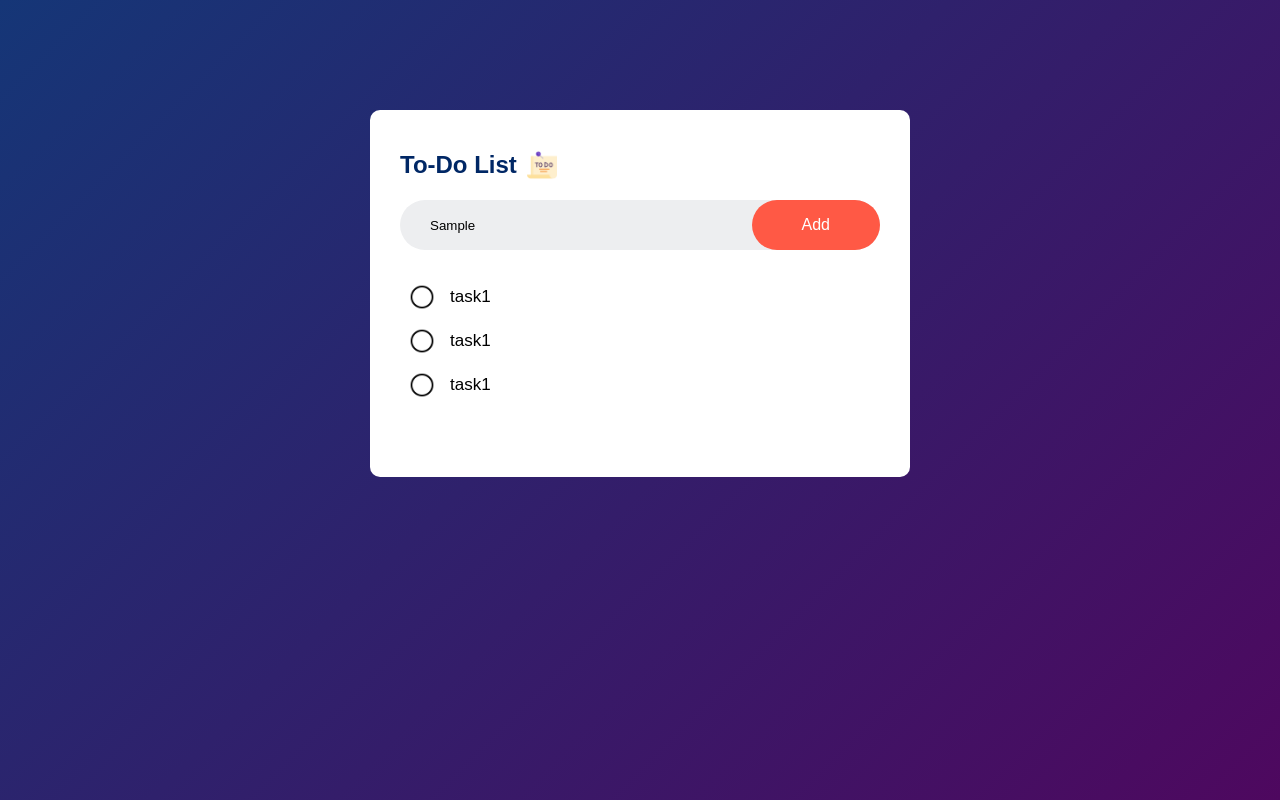
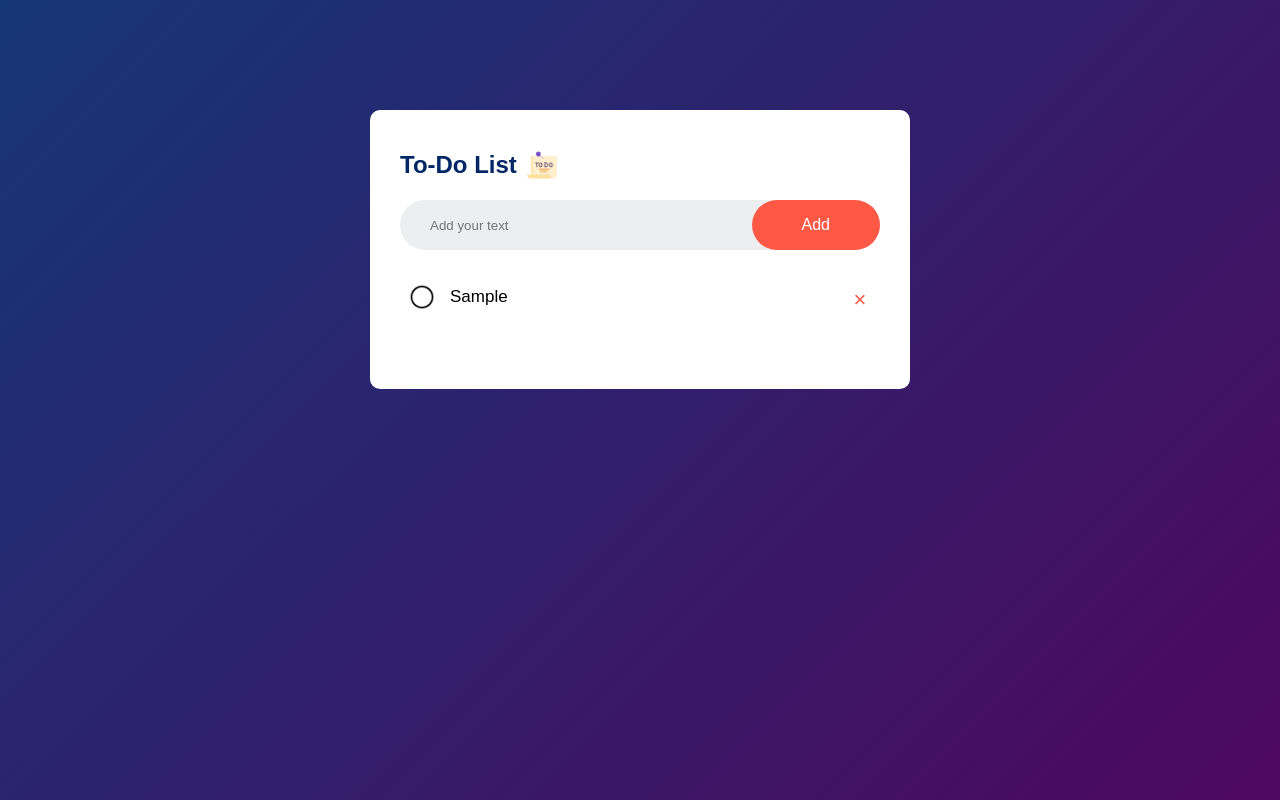
Before and after one commit to Mohamed6449/weather, a plain HTML site: page To-Do-List/indexToDo.html in a window 1280 px wide. Both pictures are taken after typing "Sample" into the empty fields and a click on the button "Add". Drawn offline with Linux system fonts and the light colour scheme.

Commit message:
finish todo

```diff
--- a/To-Do-List/indexToDo.html
+++ b/To-Do-List/indexToDo.html
@@ -11,20 +11,13 @@
         <h2>To-Do List <img src="photo/to-do-list.png" alt=""></h2>
         <div class="row">
             <input type="text" id="input-box" placeholder="Add your text">
-            <button  >Add</button>
+            <button>Add</button>
         </div>
         <ul id="list-container">
-            <li>
-                task1
-            </li>
-                        <li>
-                task1
-            </li>
-                        <li>
-                task1
-            </li>
         </ul>
     </div>
 </div>
+
+<script src="mainToDo.js"></script>
 </body>
 </html>
--- a/To-Do-List/mainToDo.js
+++ b/To-Do-List/mainToDo.js
@@ -0,0 +1,43 @@
+let ul = document.querySelector("ul");
+let input = document.querySelector("input");
+let button = document.querySelector("button");
+
+function saveData(){
+    localStorage.setItem("data", ul.innerHTML);
+}
+
+function addEvents(li){
+    li.onclick = () => {
+        li.className === "checked" ? li.className = "" : li.className = "checked";
+        saveData();
+    }
+
+    let span = li.querySelector("span");
+    if(span){
+        span.onclick = () => {
+            li.remove();
+            saveData();
+        }
+    }
+}
+
+button.addEventListener("click", () => {
+    if (input.value !== "" && input.value !== null) {
+        let li = document.createElement("li");
+        li.innerHTML = input.value;
+
+        let span = document.createElement("span");
+        span.innerHTML = "\u00d7";
+        li.appendChild(span);
+
+        ul.appendChild(li);
+        addEvents(li);
+        saveData();
+        input.value = "";
+    }
+});
+
+if (localStorage.getItem("data") !== null) {
+    ul.innerHTML = localStorage.getItem("data");
+    ul.querySelectorAll("li").forEach(li => addEvents(li));
+}
--- a/To-Do-List/styleToDo.css
+++ b/To-Do-List/styleToDo.css
@@ -82,3 +82,26 @@ ul li::before{
     top: 8px;
     left: 8px;
 }
+
+.checked{
+    color: #555;
+    text-decoration: line-through;
+}
+.checked::before{
+    background-image: url(photo/check.png);
+}
+span{
+    color: #ff5945;
+    position: absolute;
+    right: 0;
+    top: 5px;
+    width: 40px;
+    height: 40px;
+    font-size: 22px;
+    line-height: 40px;
+    text-align: center;
+    border-radius: 50%;
+}
+span:hover{
+    background: darkgrey;
+}
```
Also changed, not shown: To-Do-List/photo/check.png (added).
